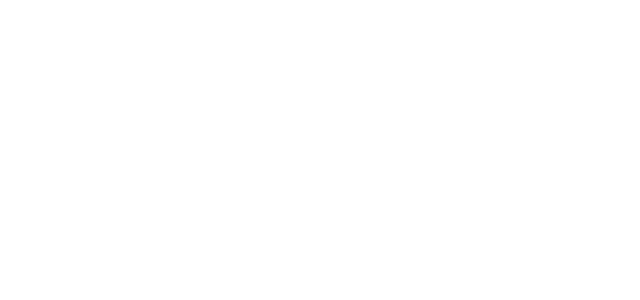
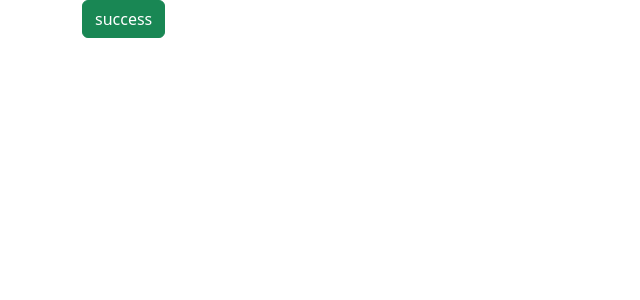
Before and after one commit to joker-cat/2023VUE_HW5, a Vue app: page / in a window 1280 px wide. Shown: the top 300 px of the page, without its empty margins (0-640 px from the left). Built offline with nearby package versions, Linux system fonts and the light colour scheme.

Commit message:
test origin

```diff
--- a/src/App.vue
+++ b/src/App.vue
@@ -5,7 +5,7 @@
 
 <template>
   <div class="container">
-
+    <button class="btn btn-success">success</button>
   </div>
   <!-- <RouterView /> -->
 </template>
```
